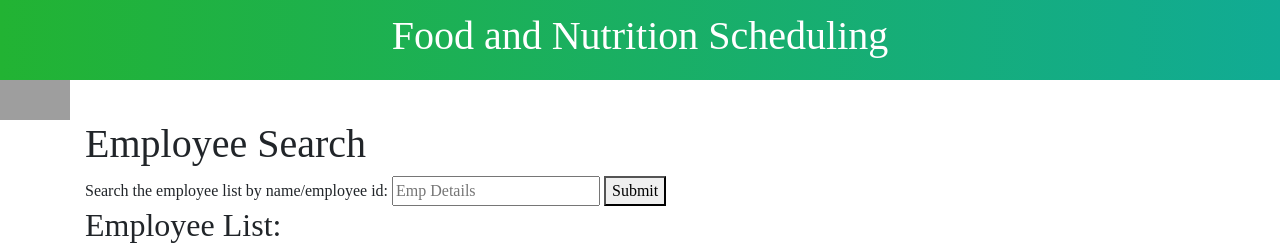
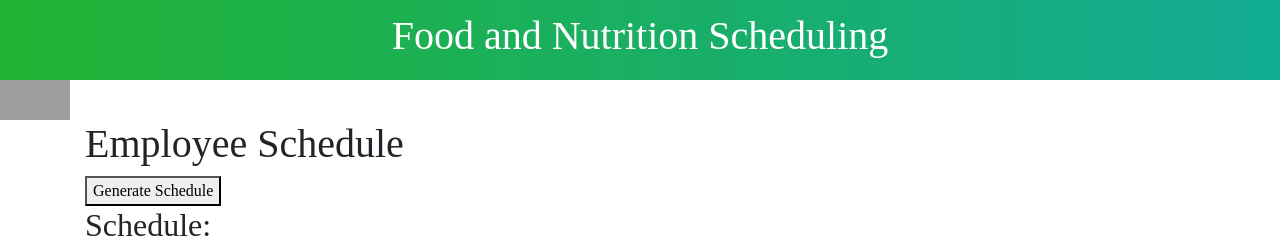
Before and after one commit to bensonmat8/EmpTime, a Flask app: page /Schedule in a window 1280 px wide. Shown: the top 252 px of the page. Run offline with Flask 3, Linux system fonts and the light colour scheme; parts of the project's set-up code (start-up, migrations or seed data) failed here and were passed over; some libraries are stand-ins or nearby versions; grey boxes are pictures that could not be loaded.

Commit message:
Added generate button to create new schedule

```diff
--- a/app.py
+++ b/app.py
@@ -52,10 +52,26 @@ def employee():
     job = Job.query.order_by(Job.job_name).all()
     return render_template("EmployeePage.html", dept=dept, submit=None,
                            update='hidden', dt=None, del_ind=None, job=job)
-@app.route('/Schedule')
+@app.route('/Schedule', methods=['GET','POST'])
 def schedule():
+    if request.method == 'POST':
+        import operation
+        operation.main()
+    emp_dtl = request.form.get('emp_dtl')
+    if emp_dtl != None:
+        #print('EmpSearch if stmt..')
+        emp_dtl_f = func.lower(f'%{emp_dtl}%')
+        emp_list = Kitchen_schedule.query.filter(or_(
+            func.lower(Kitchen_schedule.Job).like(emp_dtl_f),
+            func.lower(Kitchen_schedule.Sun1).like(emp_dtl_f),
+            func.lower(Kitchen_schedule.Mon1).like(emp_dtl_f))
+            ).order_by(Kitchen_schedule.kitchen_id)
 
-    return render_template('Schedule.html')
+    else:
+        #print('EmpSearch else stmt..')
+        emp_list = Kitchen_schedule.query.order_by(Kitchen_schedule.kitchen_id).all()
+
+    return render_template('Schedule.html', items=emp_list)
 
 @app.route('/EmployeeEdit/<uniq_id>', methods=['GET', 'POST'])
 def employee_edit(uniq_id):
--- a/operation.py
+++ b/operation.py
@@ -34,7 +34,7 @@ def main():
                                       job_input[i].mon2,job_input[i].tue2,job_input[i].wed2, job_input[i].thur2,
                                       job_input[i].fri2,job_input[i].sat2)
                     for x in range(max_input_emp):
-                        k_add=Kitchen_schedule(job=job_input[i].job_name,job_sub_id=job_input[i].sub_job_id,Time=job_input[i].shift_start,sun1='-',mon1='-',tue1='-',wed1='-',thur1='-',fri1='-',sat1='-',
+                        k_add=Kitchen_schedule(job=job_input[i].job_name,job_sub_id=job_input[i].sub_job_id,time=job_input[i].shift_start,sun1='-',mon1='-',tue1='-',wed1='-',thur1='-',fri1='-',sat1='-',
                                          sun2='-',mon2='-',tue2='-',wed2='-',thur2='-',fri2='-',sat2='-')
                         db.session.add(k_add)
                         # db.session.commit()
--- a/templates/Schedule.html
+++ b/templates/Schedule.html
@@ -1,18 +1,17 @@
 {% extends "layout.html" %}
 
 {% block heading %}
-Employee Search
+Employee Schedule
 {% endblock %}
 
 {% block body %}
 <div>
-    <form action="{{ url_for('EmpSearch') }}" method="post">
-        Search the employee list by name/employee id: <input type="text" name="emp_dtl" placeholder="Emp Details">
-        <button id="Submit">Submit</button>
+    <form action="{{ url_for('schedule') }}" method="post">
+        <button id="Submit">Generate Schedule</button>
     </form>
 </div>
 <div>
-    <h2>Employee List:</h2>
+    <h2>Schedule:</h2>
     <table class="table">
         <thead class="thead-dark">
             <tr>
@@ -38,8 +37,8 @@ Employee Search
         <tbody>
             {% for item in items %}
             <tr>
-                <td>{{item.Job}}</td>
-                <td>{{item.Time}}</td>
+                <td>{{item.job}}</td>
+                <td>{{item.time}}</td>
                 <td>{{item.sun1}}</td>
                 <td>{{item.mon1}}</td>
                 <td>{{item.tue1}}</td>
```
